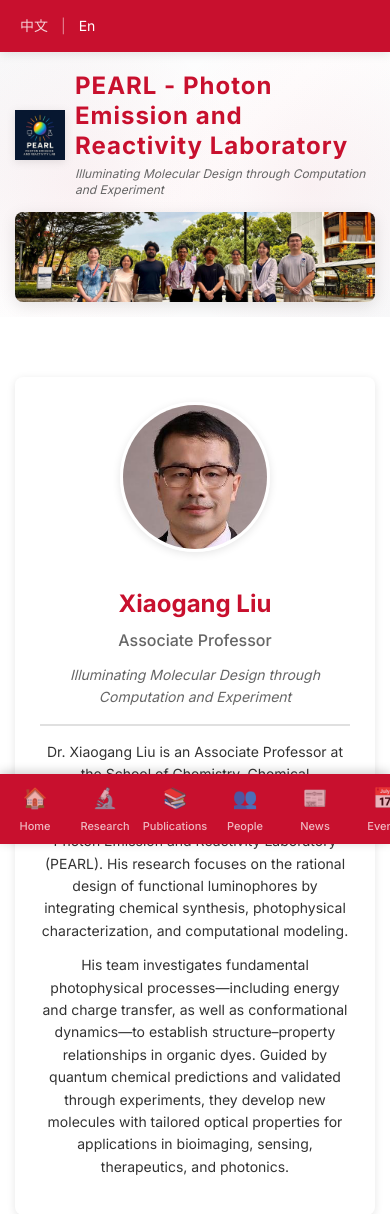
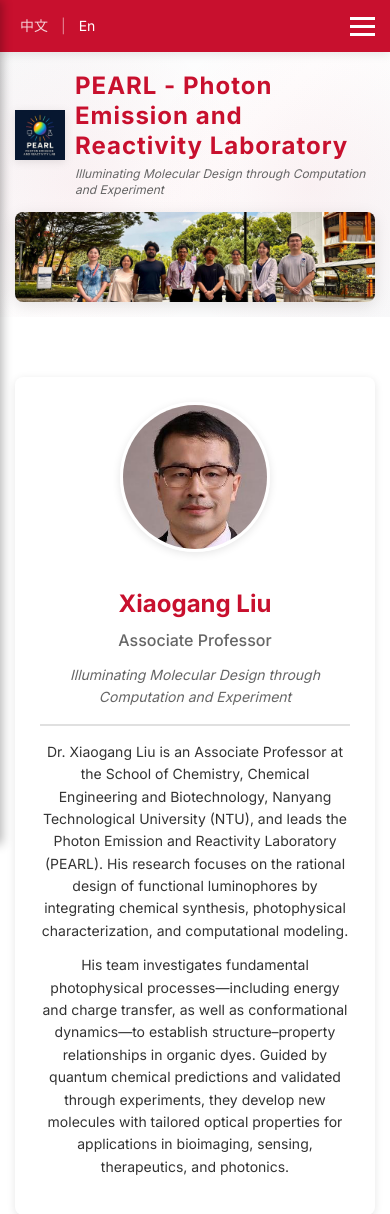
Before and after one commit to pearl-ntu/pearl, a PHP site: page / in a window 390 px wide. Shown: the top 1214 px of the page. Run offline with PHP 8.4, Linux system fonts and the light colour scheme.

Commit message:
Revert: Remove bottom nav bar, restore hamburger menu with slide-out panel

```diff
--- a/index.html
+++ b/index.html
@@ -28,43 +28,12 @@
                 <li><a href="join-us.html" class="nav-link" data-en="Join Us" data-zh="加入我们">Join Us</a></li>
                 <li><a href="contact.html" class="nav-link" data-en="Contact Us" data-zh="联系我们">Contact Us</a></li>
             </ul>
+            <button class="mobile-menu-toggle" aria-label="Toggle menu">
+                <span></span>
+                <span></span>
+                <span></span>
+            </button>
         </div>
-    </nav>
-
-    <!-- Mobile Bottom Navigation Bar -->
-    <nav class="mobile-bottom-nav">
-        <a href="index.html" class="mobile-nav-item" data-en="Home" data-zh="首页">
-            <span class="mobile-nav-icon">🏠</span>
-            <span class="mobile-nav-text">Home</span>
-        </a>
-        <a href="research.html" class="mobile-nav-item" data-en="Research" data-zh="研究">
-            <span class="mobile-nav-icon">🔬</span>
-            <span class="mobile-nav-text">Research</span>
-        </a>
-        <a href="publications.html" class="mobile-nav-item" data-en="Publications" data-zh="出版物">
-            <span class="mobile-nav-icon">📚</span>
-            <span class="mobile-nav-text">Publications</span>
-        </a>
-        <a href="people.html" class="mobile-nav-item" data-en="People" data-zh="人员">
-            <span class="mobile-nav-icon">👥</span>
-            <span class="mobile-nav-text">People</span>
-        </a>
-        <a href="news.html" class="mobile-nav-item" data-en="News" data-zh="新闻">
-            <span class="mobile-nav-icon">📰</span>
-            <span class="mobile-nav-text">News</span>
-        </a>
-        <a href="events.html" class="mobile-nav-item" data-en="Events" data-zh="活动">
-            <span class="mobile-nav-icon">📅</span>
-            <span class="mobile-nav-text">Events</span>
-        </a>
-        <a href="join-us.html" class="mobile-nav-item" data-en="Join Us" data-zh="加入我们">
-            <span class="mobile-nav-icon">🤝</span>
-            <span class="mobile-nav-text">Join Us</span>
-        </a>
-        <a href="contact.html" class="mobile-nav-item" data-en="Contact" data-zh="联系">
-            <span class="mobile-nav-icon">✉️</span>
-            <span class="mobile-nav-text">Contact</span>
-        </a>
     </nav>
 
     <!-- Top Banner with Logo and Group Photo -->
--- a/script.js
+++ b/script.js
@@ -49,14 +49,6 @@ function switchLanguage(lang) {
         }
     });
 
-    // Update mobile bottom nav text
-    document.querySelectorAll('.mobile-nav-item').forEach(item => {
-        const textElement = item.querySelector('.mobile-nav-text');
-        if (textElement && item.hasAttribute('data-en') && item.hasAttribute('data-zh')) {
-            textElement.textContent = lang === 'zh' ? item.getAttribute('data-zh') : item.getAttribute('data-en');
-        }
-    });
-
     console.log('Language switched to:', lang); // Debug
 }
 
@@ -99,7 +91,51 @@ document.addEventListener('touchstart', function(e) {
     // Mobile bottom nav items are just regular links, no special handling needed
 }, true);
 
-// Mobile bottom nav - no special functions needed, just regular links
+// Mobile menu functions
+function openMobileMenu() {
+    const navMenu = document.querySelector('.nav-menu');
+    const mobileNavOverlay = document.querySelector('.mobile-nav-overlay');
+    const mobileMenuToggle = document.querySelector('.mobile-menu-toggle');
+
+    if (!navMenu || !mobileNavOverlay || !mobileMenuToggle) {
+        console.log('Cannot open menu - missing elements');
+        return;
+    }
+
+    console.log('OPENING MENU');
+    navMenu.classList.add('active');
+    mobileNavOverlay.classList.add('active');
+    document.body.style.overflow = 'hidden';
+
+    // Animate hamburger icon
+    const spans = mobileMenuToggle.querySelectorAll('span');
+    if (spans.length >= 3) {
+        spans[0].style.transform = 'rotate(45deg) translate(5px, 5px)';
+        spans[1].style.opacity = '0';
+        spans[2].style.transform = 'rotate(-45deg) translate(7px, -6px)';
+    }
+}
+
+function closeMobileMenu() {
+    const navMenu = document.querySelector('.nav-menu');
+    const mobileNavOverlay = document.querySelector('.mobile-nav-overlay');
+    const mobileMenuToggle = document.querySelector('.mobile-menu-toggle');
+
+    if (!navMenu || !mobileNavOverlay || !mobileMenuToggle) return;
+
+    console.log('CLOSING MENU');
+    navMenu.classList.remove('active');
+    mobileNavOverlay.classList.remove('active');
+    document.body.style.overflow = '';
+
+    // Reset hamburger icon
+    const spans = mobileMenuToggle.querySelectorAll('span');
+    if (spans.length >= 3) {
+        spans[0].style.transform = 'none';
+        spans[1].style.opacity = '1';
+        spans[2].style.transform = 'none';
+    }
+}
 
 // Initialize on page load
 document.addEventListener('DOMContentLoaded', function() {
@@ -109,7 +145,18 @@ document.addEventListener('DOMContentLoaded', function() {
     // Apply saved language immediately when page loads
     switchLanguage(currentLang);
 
-    // Make sure language links are clickable
+    // Create mobile nav overlay if it doesn't exist
+    let mobileNavOverlay = document.querySelector('.mobile-nav-overlay');
+    if (!mobileNavOverlay) {
+        mobileNavOverlay = document.createElement('div');
+        mobileNavOverlay.className = 'mobile-nav-overlay';
+        document.body.appendChild(mobileNavOverlay);
+        mobileNavOverlay.onclick = function() {
+            closeMobileMenu();
+        };
+    }
+
+    // Make sure language links and menu button are clickable
     const langLinks = document.querySelectorAll('.lang-link');
     langLinks.forEach(link => {
         link.style.pointerEvents = 'auto';
@@ -124,20 +171,32 @@ document.addEventListener('DOMContentLoaded', function() {
         link.setAttribute('role', 'button');
     });
 
-    // Set active state for mobile bottom nav items
-    const currentPage = window.location.pathname.split('/').pop() || 'index.html';
-    const mobileNavItems = document.querySelectorAll('.mobile-nav-item');
-    mobileNavItems.forEach(item => {
-        const href = item.getAttribute('href');
-        if (href === currentPage || (currentPage === '' && href === 'index.html')) {
-            item.classList.add('active');
-        }
+    const mobileMenuToggle = document.querySelector('.mobile-menu-toggle');
+    if (mobileMenuToggle) {
+        mobileMenuToggle.style.pointerEvents = 'auto';
+        mobileMenuToggle.style.cursor = 'pointer';
+        mobileMenuToggle.style.zIndex = '9999';
+        mobileMenuToggle.style.position = 'relative';
+        mobileMenuToggle.style.userSelect = 'none';
+        mobileMenuToggle.style.touchAction = 'manipulation';
+        mobileMenuToggle.style.webkitTapHighlightColor = 'transparent';
+    }
 
-        // Update text for language
-        const textElement = item.querySelector('.mobile-nav-text');
-        if (textElement && item.hasAttribute('data-en') && item.hasAttribute('data-zh')) {
-            const lang = localStorage.getItem('language') || 'en';
-            textElement.textContent = lang === 'zh' ? item.getAttribute('data-zh') : item.getAttribute('data-en');
+    // Close menu when clicking on nav links
+    const navLinks = document.querySelectorAll('.nav-link');
+    navLinks.forEach(link => {
+        link.addEventListener('click', function() {
+            closeMobileMenu();
+        });
+    });
+
+    // Close menu on escape key
+    document.addEventListener('keydown', function(e) {
+        if (e.key === 'Escape') {
+            const navMenu = document.querySelector('.nav-menu');
+            if (navMenu && navMenu.classList.contains('active')) {
+                closeMobileMenu();
+            }
         }
     });
 });
--- a/styles.css
+++ b/styles.css
@@ -2659,92 +2659,86 @@ body {
         opacity: 1;
     }
 
-    /* Hide desktop nav menu on mobile */
-    .nav-menu {
-        display: none !important;
-    }
-
-    /* Mobile Bottom Navigation Bar */
-    .mobile-bottom-nav {
-        display: flex;
+    /* Mobile Navigation Overlay */
+    .mobile-nav-overlay {
+        display: none;
         position: fixed;
-        bottom: 0;
-        left: 0;
-        right: 0;
-        background-color: var(--primary-color);
-        z-index: 9998;
-        box-shadow: 0 -2px 10px rgba(0, 0, 0, 0.2);
-        overflow-x: auto;
-        overflow-y: hidden;
-        -webkit-overflow-scrolling: touch;
-        scrollbar-width: none; /* Firefox */
-        -ms-overflow-style: none; /* IE and Edge */
-    }
-
-    .mobile-bottom-nav::-webkit-scrollbar {
-        display: none; /* Chrome, Safari, Opera */
-    }
-
-    .mobile-nav-item {
-        flex: 1;
-        min-width: 70px;
-        display: flex;
-        flex-direction: column;
-        align-items: center;
-        justify-content: center;
-        padding: 8px 4px;
-        text-decoration: none;
-        color: rgba(255, 255, 255, 0.7);
-        transition: all 0.3s ease;
-        position: relative;
-        touch-action: manipulation;
-        -webkit-tap-highlight-color: transparent;
-    }
-
-    .mobile-nav-item:active {
-        background-color: rgba(255, 255, 255, 0.1);
-        transform: scale(0.95);
-    }
-
-    .mobile-nav-item.active {
-        color: white;
-        background-color: rgba(255, 255, 255, 0.15);
-    }
-
-    .mobile-nav-item.active::before {
-        content: '';
-        position: absolute;
         top: 0;
         left: 0;
         right: 0;
-        height: 3px;
-        background-color: white;
-    }
-
-    .mobile-nav-icon {
-        font-size: 20px;
-        margin-bottom: 4px;
+        bottom: 0;
+        background-color: rgba(0, 0, 0, 0.5);
+        z-index: 9998;
+        opacity: 0;
+        transition: opacity 0.3s ease;
+    }
+
+    .mobile-nav-overlay.active {
         display: block;
-    }
-
-    .mobile-nav-text {
-        font-size: 11px;
-        font-weight: 500;
-        text-align: center;
-        white-space: nowrap;
-        display: block;
-    }
-
-    /* Hide hamburger menu on mobile */
+        opacity: 1;
+    }
+
+    /* Mobile slide-out menu - always in DOM, just positioned off-screen */
+    .nav-menu {
+        display: flex !important;
+        flex-direction: column;
+        width: 280px;
+        max-width: 85vw;
+        position: fixed;
+        top: 0;
+        left: -280px;
+        bottom: 0;
+        background-color: var(--primary-color);
+        z-index: 9999;
+        box-shadow: 2px 0 10px rgba(0, 0, 0, 0.3);
+        transition: left 0.3s ease;
+        overflow-y: auto;
+        padding-top: 60px;
+        list-style: none;
+        margin: 0;
+        padding-left: 0;
+    }
+
+    .nav-menu.active {
+        left: 0;
+    }
+
+    .nav-link {
+        padding: 18px 25px;
+        border-bottom: 1px solid rgba(255, 255, 255, 0.1);
+        text-align: left;
+        font-size: 16px;
+        display: flex;
+        align-items: center;
+    }
+
+    .nav-link:first-child {
+        border-top: 1px solid rgba(255, 255, 255, 0.1);
+    }
+
+    .nav-link:hover {
+        background-color: rgba(255, 255, 255, 0.15);
+    }
+
     .mobile-menu-toggle {
-        display: none !important;
-    }
-
-    /* Add padding to body to prevent content from being hidden behind bottom nav */
-    @media (max-width: 768px) {
-        body {
-            padding-bottom: 60px;
-        }
+        display: flex !important;
+        position: relative;
+        z-index: 9999;
+        margin-left: auto;
+        padding: 10px 15px;
+        pointer-events: auto !important;
+        cursor: pointer;
+        background: transparent;
+        border: none;
+        touch-action: manipulation;
+        -webkit-tap-highlight-color: transparent;
+        user-select: none;
+        min-width: 44px;
+        min-height: 44px;
+    }
+
+    .mobile-menu-toggle:active {
+        opacity: 0.8;
     }
 
     /* Removed .pub-stats - statistics section removed */
```
Also changed, not shown: contact.html (+0 -36 lines), events.html (+0 -36 lines), join-us.html (+0 -36 lines), news.html (+0 -36 lines), people.html (+5 -36 lines), publications.html (+0 -36 lines), research.html (+0 -36 lines).
